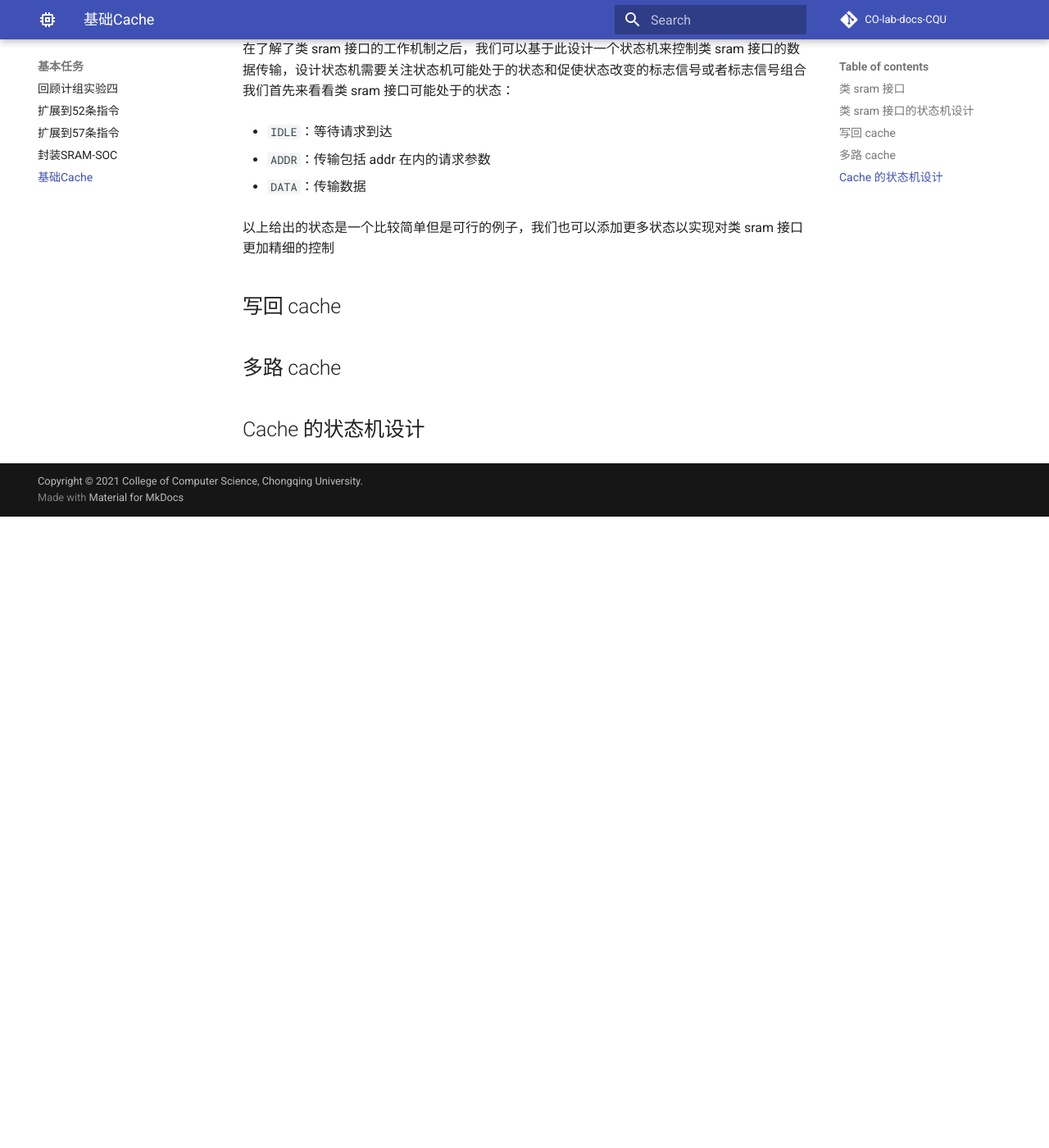
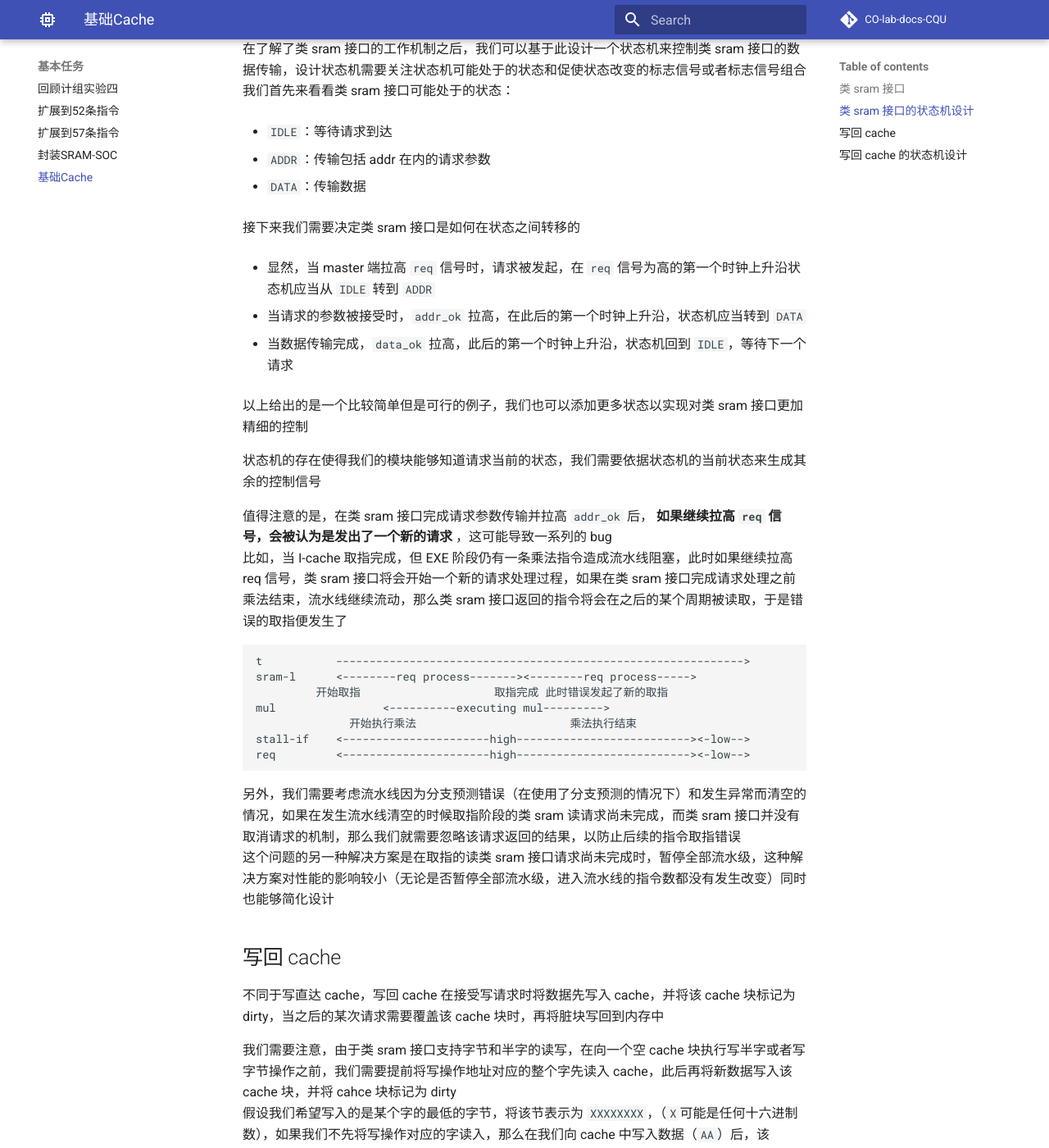
Before and after one commit to CQU-CS-LABs/CO-lab-docs-CQU, an MkDocs documentation site: the page built from docs/basic/basic_cache.md, in a window 1280 px wide and 1400 px high, scrolled down 2003 px. Shown: the whole window at 82% size. Built offline with MkDocs 1.6.1 and Material for MkDocs 9.7.7, drawn with Linux system fonts in a browser that asks for light colours; comment, search, counter and statistics services are not loaded; before the commit the page ends 2633 px from its top, so only the background shows below that; some of the changed text lies outside the part shown.

Commit message:
finished the part for basic cache

````diff
--- a/docs/basic/basic_cache.md
+++ b/docs/basic/basic_cache.md
@@ -58,12 +58,72 @@
 
 * `DATA`：传输数据
 
-以上给出的状态是一个比较简单但是可行的例子，我们也可以添加更多状态以实现对类 sram 接口更加精细的控制
+接下来我们需要决定类 sram 接口是如何在状态之间转移的
+
+* 显然，当 master 端拉高 `req` 信号时，请求被发起，在 `req` 信号为高的第一个时钟上升沿状态机应当从 `IDLE` 转到 `ADDR`
+
+* 当请求的参数被接受时，`addr_ok` 拉高，在此后的第一个时钟上升沿，状态机应当转到 `DATA`
+
+* 当数据传输完成，`data_ok` 拉高，此后的第一个时钟上升沿，状态机回到 `IDLE`，等待下一个请求
+
+以上给出的是一个比较简单但是可行的例子，我们也可以添加更多状态以实现对类 sram 接口更加精细的控制
+
+状态机的存在使得我们的模块能够知道请求当前的状态，我们需要依据状态机的当前状态来生成其余的控制信号
+
+值得注意的是，在类 sram 接口完成请求参数传输并拉高 `addr_ok` 后， **如果继续拉高 `req` 信号，会被认为是发出了一个新的请求** ，这可能导致一系列的 bug
+比如，当 I-cache 取指完成，但 EXE 阶段仍有一条乘法指令造成流水线阻塞，此时如果继续拉高 req 信号，类 sram 接口将会开始一个新的请求处理过程，如果在类 sram 接口完成请求处理之前乘法结束，流水线继续流动，那么类 sram 接口返回的指令将会在之后的某个周期被读取，于是错误的取指便发生了
+
+```
+t           ------------------------------------------------------------->
+sram-l      <--------req process-------><--------req process----->
+         开始取指                    取指完成 此时错误发起了新的取指
+mul                <----------executing mul--------->
+              开始执行乘法                       乘法执行结束
+stall-if    <----------------------high--------------------------><-low-->
+req         <----------------------high--------------------------><-low-->
+```
+
+另外，我们需要考虑流水线因为分支预测错误（在使用了分支预测的情况下）和发生异常而清空的情况，如果在发生流水线清空的时候取指阶段的类 sram 读请求尚未完成，而类 sram 接口并没有取消请求的机制，那么我们就需要忽略该请求返回的结果，以防止后续的指令取指错误
+这个问题的另一种解决方案是在取指的读类 sram 接口请求尚未完成时，暂停全部流水级，这种解决方案对性能的影响较小（无论是否暂停全部流水级，进入流水线的指令数都没有发生改变）同时也能够简化设计
 
 ## 写回 cache
 
+不同于写直达 cache，写回 cache 在接受写请求时将数据先写入 cache，并将该 cache 块标记为 dirty，当之后的某次请求需要覆盖该 cache 块时，再将脏块写回到内存中
 
+我们需要注意，由于类 sram 接口支持字节和半字的读写，在向一个空 cache 块执行写半字或者写字节操作之前，我们需要提前将写操作地址对应的整个字先读入 cache，此后再将新数据写入该 cache 块，并将 cahce 块标记为 dirty
+假设我们希望写入的是某个字的最低的字节，将该节表示为 `XXXXXXXX`，（`X`可能是任何十六进制数），如果我们不先将写操作对应的字读入，那么在我们向 cache 中写入数据（`AA`）后，该 cache 块为 `XXXXXXAA`，在后续写回该块时，我们会将高位的所有 `X` 写入内存中对应的位置，从而覆盖正确的数据，这显然是不可接受的
+一般而言，如果需要对空 cache 块写入的数据大小 **小于** 一个 cache 块，我们都需要事先从内存中读入待写数据对应的块。在使用块单字时，如果写入一整个字，则不需要从内存中读入对应的块，但在使用块多字时，由于一次最多写一个字，故任何对空 cache 块的写操作都需要先把对应的 cache 块从内存中读出。为了简化设计，我们可以对任何针对空 cache 块的写操作都要求事先读入对应的块，这样会损失一定的性能，但是有助于简化写回 cache 的状态机设计
 
-## 多路 cache
+## 写回 cache 的状态机设计
 
-## Cache 的状态机设计
+在了解了写回 cache 的基本工作流程后，我们可以设计出相应的状态机，写回 cache 可能处于以下几个状态：
+
+* `IDLE`：等待请求
+
+* `WRIBK`：正在向内存写回数据
+
+* `READIN`：正在从内存读入数据
+
+* `FIN：cache` 读写完成
+
+  * 对于读 cache 请求，进入此状态待读数据出现在 cache 与数据通路交互的接口上
+
+  * 对于写 cache 请求，进入此状态后的第一个时钟上升沿将数据写入 cache 块相应的位置
+
+写回 cache 的状态转移流程：
+
+* 初始为 `IDLE`
+
+* 在来自数据通路的请求到达时，首先判断是否命中
+
+  * 如果命中，则直接执行 cache 内的读写操作，保持 `IDLE` 状态
+
+  * 如果缺失，则判断需要覆盖的 cache 块是否有效且包含脏数据
+
+    * 如果待覆盖的 cache 块无效或不包含脏数据，则转入 `READIN` 状态，从内存中读入数据
+
+    * 如果待覆盖的 cache 块有效且包含脏数据，则转入 `WRBK` 状态，向内存写回数据，在完成写回后，转入 `READIN` 状态，从内存中读入数据
+
+    * 在完成写回和读入后，进入 `FIN` 状态，完成 cache 读写，最后回到 IDLE 状态
+
+##
````
